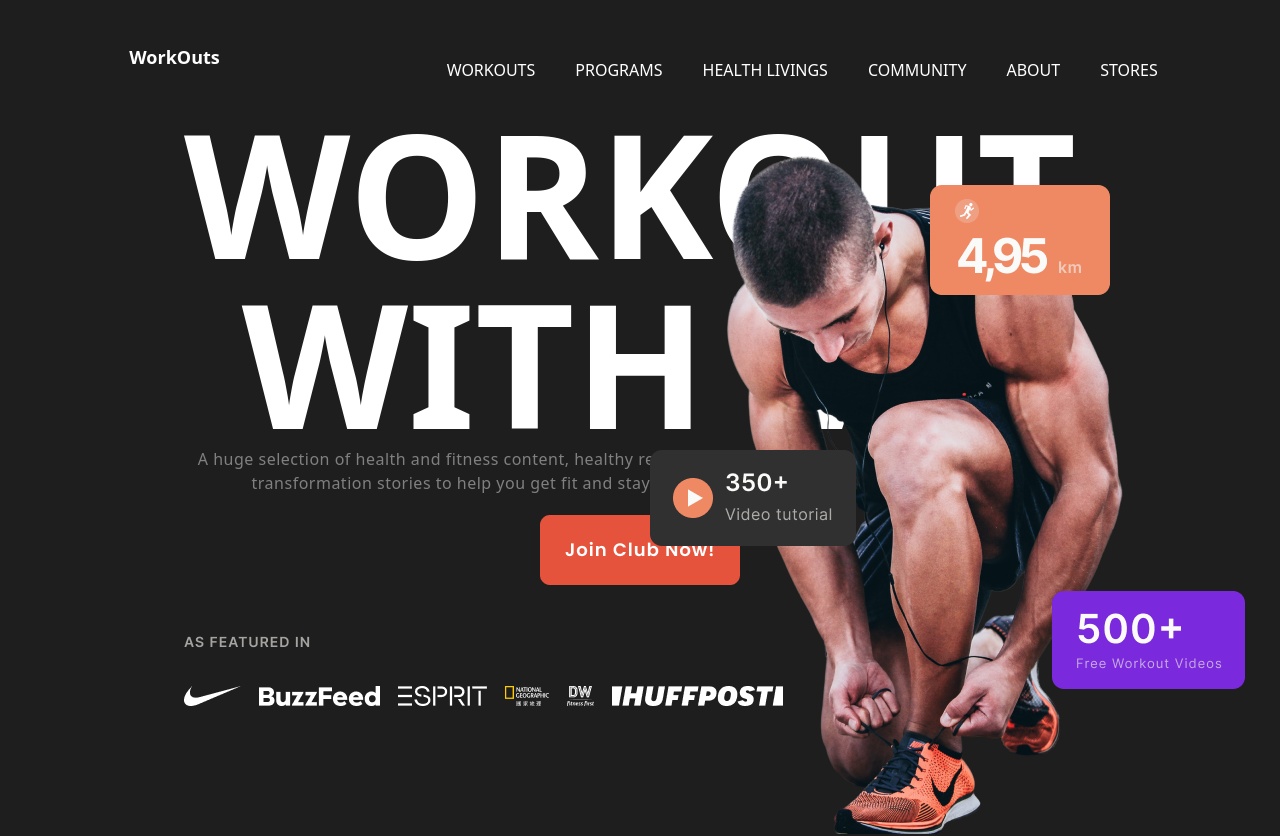
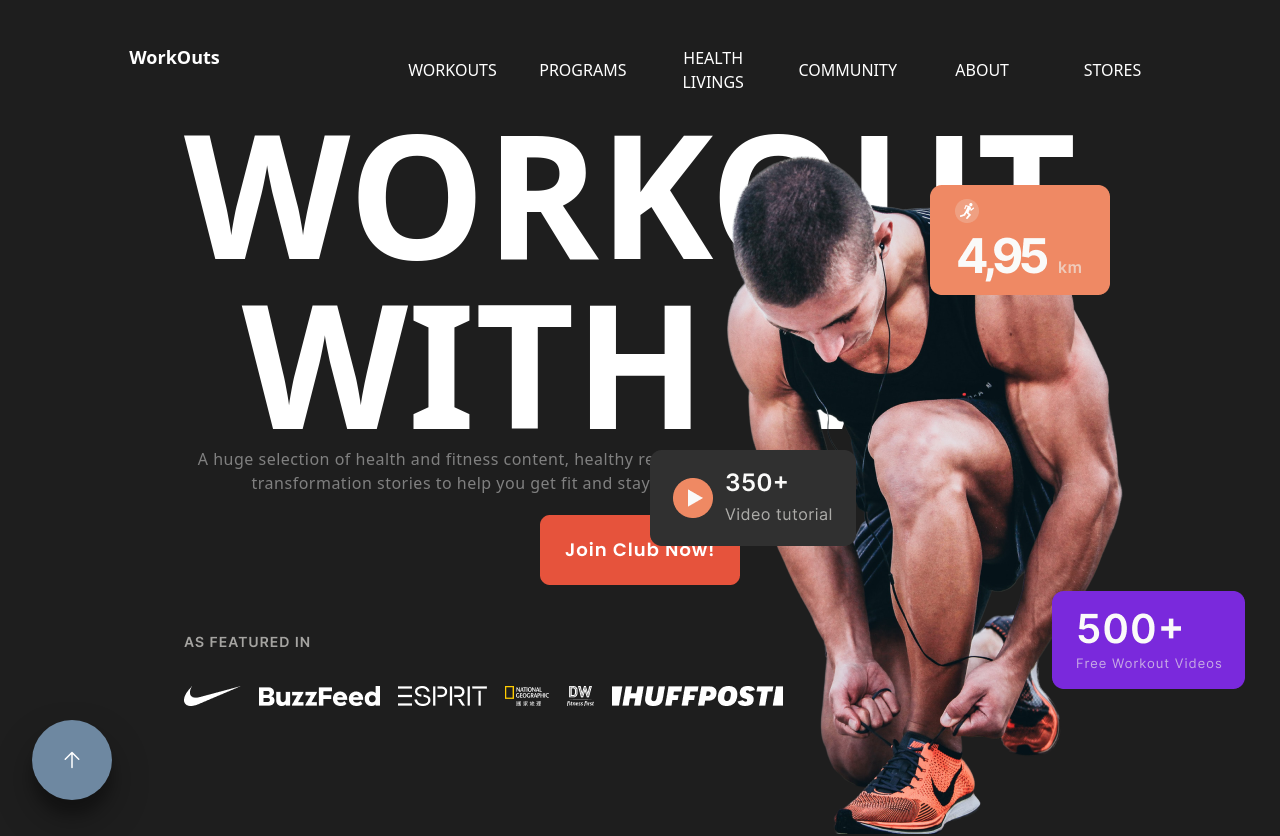
Before and after one commit to Shollytemmy/Work-Out-Landing-Page, a React (Vite) app: page / in a window 1280 px wide. Shown: the top 836 px of the page. Built offline with nearby package versions, Linux system fonts and the light colour scheme.

Commit message:
Landing page: Desktop View Completed

```diff
--- a/src/App.jsx
+++ b/src/App.jsx
@@ -6,6 +6,7 @@ import { WorkOuts } from './Components/pages/WorkOuts'
 import { Programs } from './Components/pages/Programs'
 import { About } from './Components/pages/About'
 import { Community } from './Components/pages/Community'
+import { ScrollUp } from './Components/ScrollUp/ScrollUp'
 
 function App() {
   const [count, setCount] = useState(0)
@@ -17,6 +18,7 @@ function App() {
       <Programs />
       <About />
       <Community />
+      <ScrollUp />
 
     </div>
   )
--- /dev/null
+++ b/src/Components/ScrollUp/ScrollUp.jsx
@@ -0,0 +1,35 @@
+import React from 'react'
+import { useState } from 'react'
+import ArrowUp from '../atoms/ArrowUp';
+import './scroll.css'
+
+export const ScrollUp = () => {
+    const [visible, setVisible] = useState(false)
+
+
+    const toggleVisible = () => {
+    const scrolled = document.documentElement.scrollTop;
+    if (scrolled > 300){
+      setVisible(true)
+    }
+    else if (scrolled <= 300){
+      setVisible(false)
+    }
+  };
+
+  const scrollToTop = () =>{
+    window.scrollTo({
+      top: 0,
+      behavior: 'smooth'
+
+    });
+  };
+
+  window.addEventListener('scroll', toggleVisible);
+  return (
+    <button className={`scrollUp ${visible ? "inline" : "none"}` } onClick={scrollToTop} >
+        <ArrowUp/>
+
+    </button>
+  )
+}
--- /dev/null
+++ b/src/Components/ScrollUp/scroll.css
@@ -0,0 +1,21 @@
+.scrollUp{
+    position: fixed;
+    bottom: 0;
+    background-color: rgb(110, 136, 161);
+    color: rgb(255, 255, 255);
+    border-radius: 50%;
+    width: 5rem;
+    height: 5rem;
+    display: flex;
+    justify-content: center;
+    align-items: center;
+    cursor: pointer;
+    z-index: 1;
+    box-shadow: rgba(0, 0, 0, 0.3) 0px 19px 38px, rgba(0, 0, 0, 0.22) 0px 15px 12px;
+}
+
+.scrollUp:hover{
+    background-color: rgb(255, 255, 255);
+    color: #1F2937;
+    transition: 2s;
+}
--- /dev/null
+++ b/src/Components/atoms/ArrowUp.jsx
@@ -0,0 +1,22 @@
+import React from "react";
+
+function ArrowUp() {
+  return (
+    <svg
+      xmlns="http://www.w3.org/2000/svg"
+      fill="none"
+      stroke="currentColor"
+      strokeWidth="1.5"
+      className="w-6 h-6"
+      viewBox="0 0 24 24"
+    >
+      <path
+        strokeLinecap="round"
+        strokeLinejoin="round"
+        d="M12 19.5v-15m0 0l-6.75 6.75M12 4.5l6.75 6.75"
+      ></path>
+    </svg>
+  );
+}
+
+export default ArrowUp;
--- a/src/Components/pages/WorkOuts/WorkOuts.css
+++ b/src/Components/pages/WorkOuts/WorkOuts.css
@@ -20,3 +20,32 @@
     top: 450px;
     left: 650px;
 }
+
+/*Work out*/
+
+.workouts{
+    @apply w-[75%] mx-auto
+}
+
+.work_title{
+   @apply w-[883px] h-[340px] font-extrabold text-[172px] leading-[170px] uppercase
+}
+
+.main_img{
+   @apply img w-[409px] h-[684px]
+}
+.main_text{
+    @apply w-[560px] h-[48px] font-normal text-base tracking-[0.5px] text-[gray]
+}
+
+
+/** Media Query **/
+@media screen and (max-width: 1024px){
+    section{
+        width: 80%;
+        background-color: red;
+    }
+
+
+
+}
--- a/src/Components/pages/WorkOuts/index.jsx
+++ b/src/Components/pages/WorkOuts/index.jsx
@@ -4,15 +4,15 @@ import './WorkOuts.css'
 export const WorkOuts = () => {
   return (
     <section id='workouts' className='mb-[200px]'>
-      <div className="workouts w-[75%] mx-auto">
-        <h1 className='w-[883px] h-[340px] font-extrabold text-[172px] leading-[170px] uppercase'>workout with me</h1>
-        <div className="img w-[409px] h-[684px]">
+      <div className="workouts">
+        <h1 className='work_title'>workout with me</h1>
+        <div className="main_img">
           <img src="/images/toptag.png" alt="" className='toptag' />
 
-          <img src="/images/man.png" alt="" />
+          <img src="/images/man.png" alt="" className='man' />
 
         </div>
-        <p className='w-[560px] h-[48px] font-normal text-base tracking-[0.5px] text-[gray]'>A huge selection of health and fitness content, healthy recipes and transformation stories to help you get fit and stay fit!</p>
+        <p className='main_text'>A huge selection of health and fitness content, healthy recipes and transformation stories to help you get fit and stay fit!</p>
         <button className='mt-5'>
           <img src="/images/Button.png" alt="" />
         </button>
```
